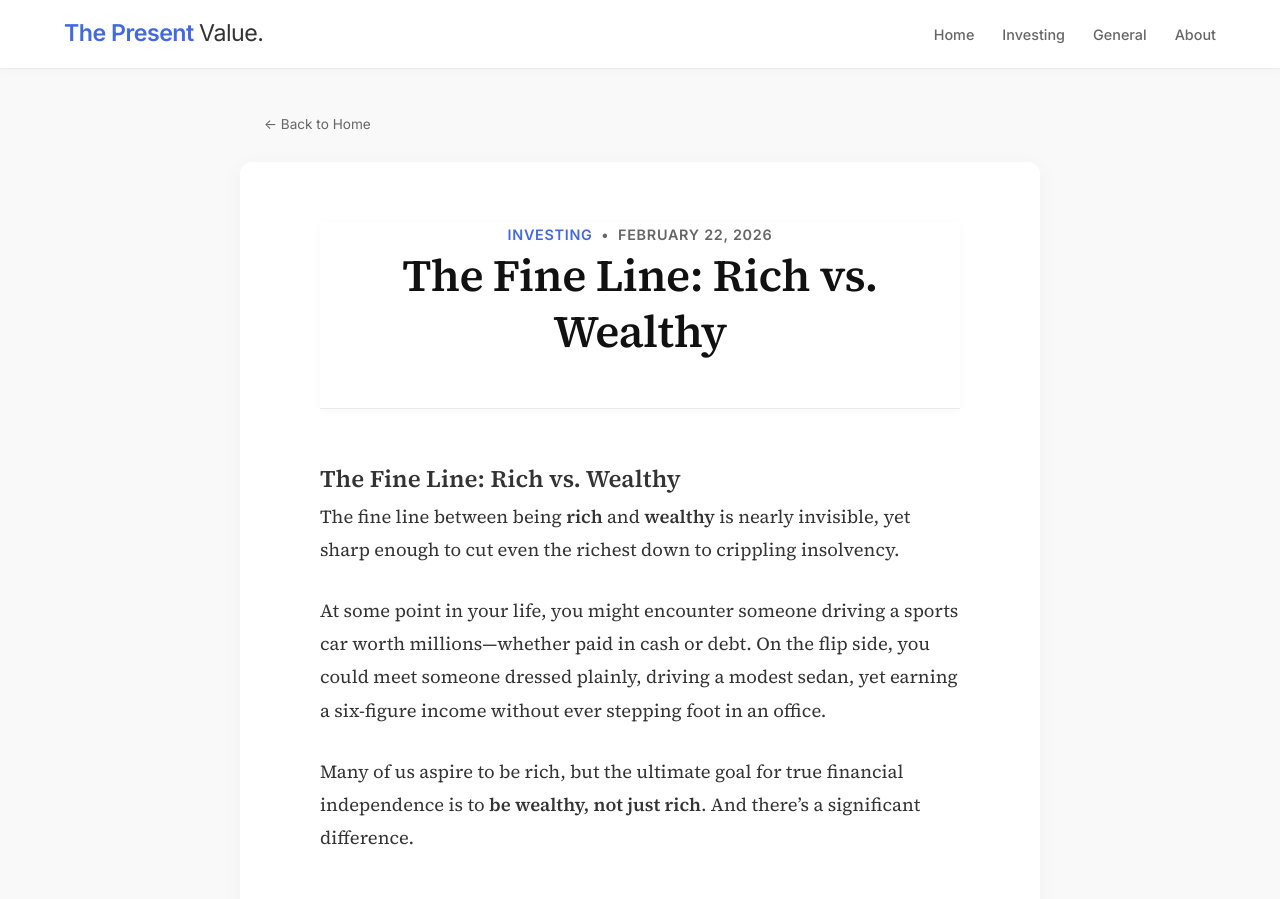
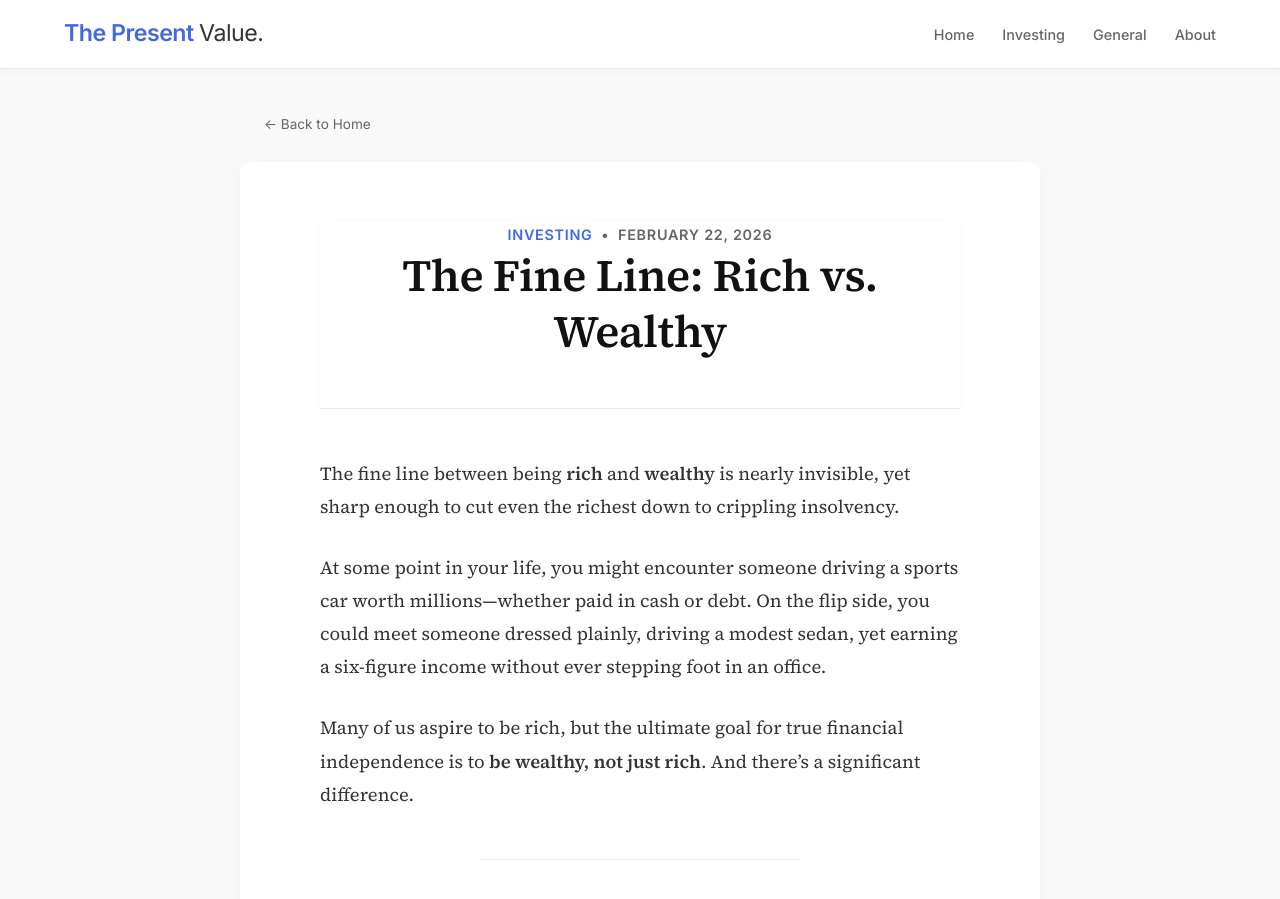
Before and after one commit to jezb-netrunner/the-present-value, a Jekyll site: the page built from _posts/2026-02-22-be-wealthy.md, in a window 1280 px wide and 900 px high. Built offline with Jekyll 4.4.1, drawn with Linux system fonts in a browser that asks for light colours.

Commit message:
Update 2026-02-22-be-wealthy.md

```diff
--- a/_posts/2026-02-22-be-wealthy.md
+++ b/_posts/2026-02-22-be-wealthy.md
@@ -5,8 +5,6 @@
 categories: investing
 tag: "Strategy"
 ---
-
-# The Fine Line: Rich vs. Wealthy
 
 The fine line between being **rich** and **wealthy** is nearly invisible, yet sharp enough to cut even the richest down to crippling insolvency.
 
```
